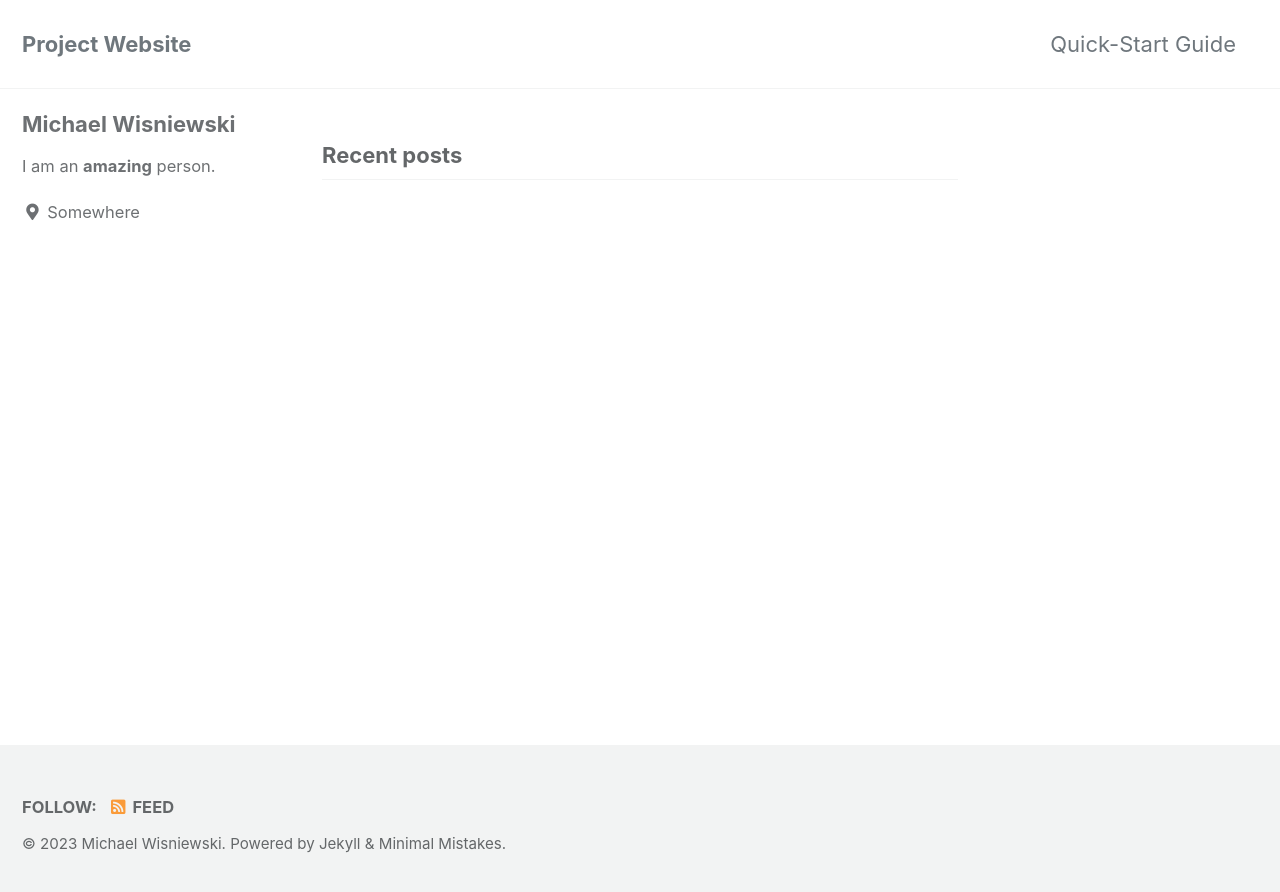
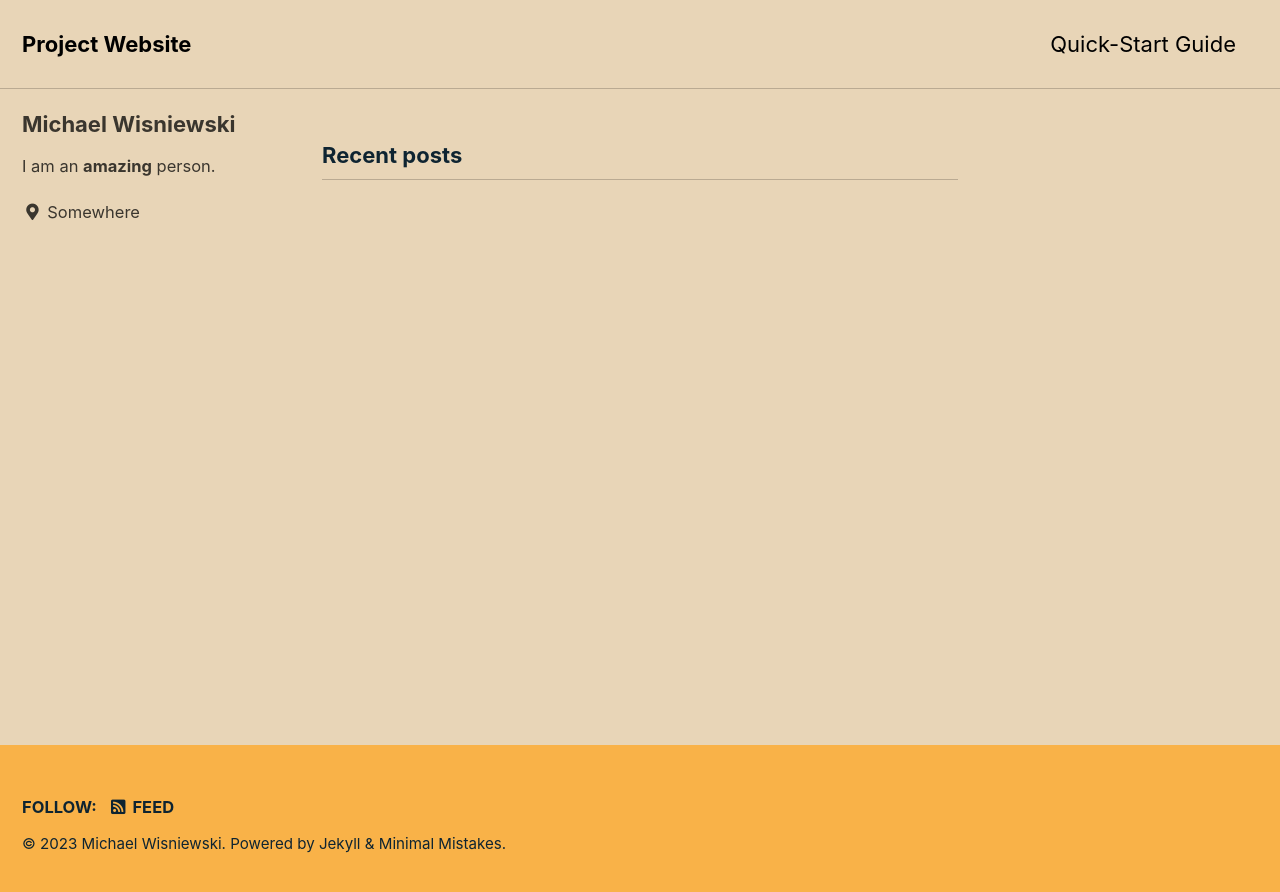
Before and after one commit to akaJengo/akaJengo.github.io, a Jekyll site: the page built from index.html, in a window 1280 px wide. Shown: the top 892 px of the page. Built offline with Jekyll 4.4.1, drawn with Linux system fonts in a browser that asks for light colours; cached includes are drawn as plain includes; the list of posts is cut into pages by our own code.

Commit message:
Update _config.yml

```diff
--- a/_config.yml
+++ b/_config.yml
@@ -10,9 +10,9 @@
 # Review documentation to determine if you should use `theme` or `remote_theme`
 # https://mmistakes.github.io/minimal-mistakes/docs/quick-start-guide/#installing-the-theme
 
-# theme                  : "minimal-mistakes-jekyll"
-# remote_theme           : "mmistakes/minimal-mistakes"
-minimal_mistakes_skin    : "default" # "air", "aqua", "contrast", "dark", "dirt", "neon", "mint", "plum", "sunrise"
+theme                  : "minimal-mistakes-jekyll"
+remote_theme           : "mmistakes/minimal-mistakes"
+minimal_mistakes_skin    : "sunrise" #"default", "air", "aqua", "contrast", "dark", "dirt", "neon", "mint", "plum", "sunrise"
 
 # Site Settings
 locale                   : "en-US"
```
